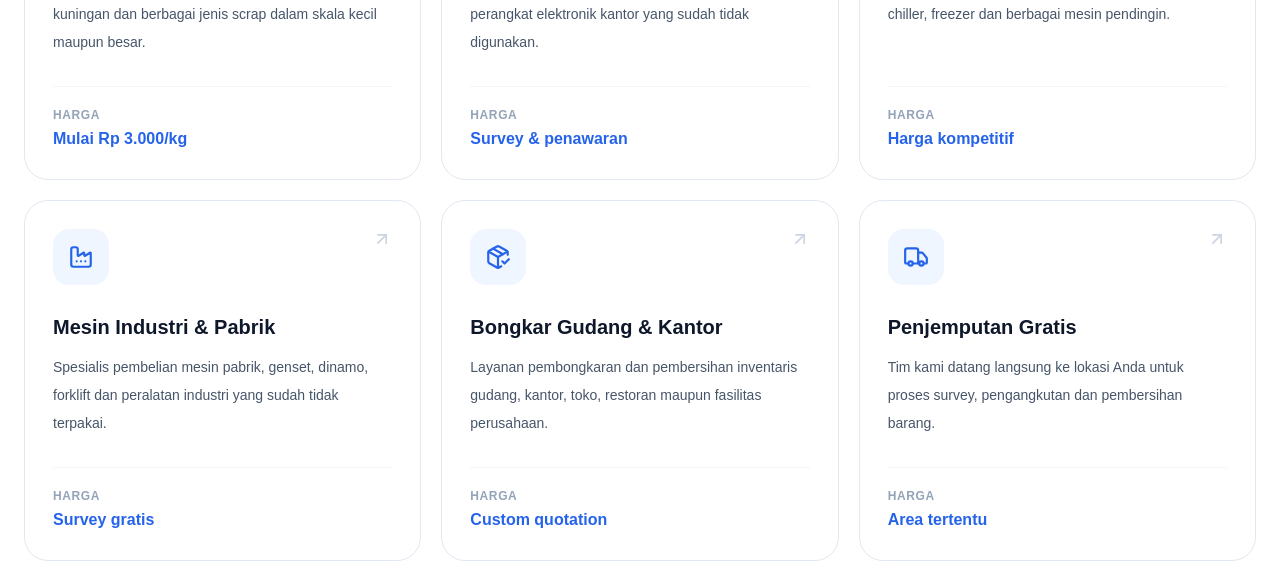
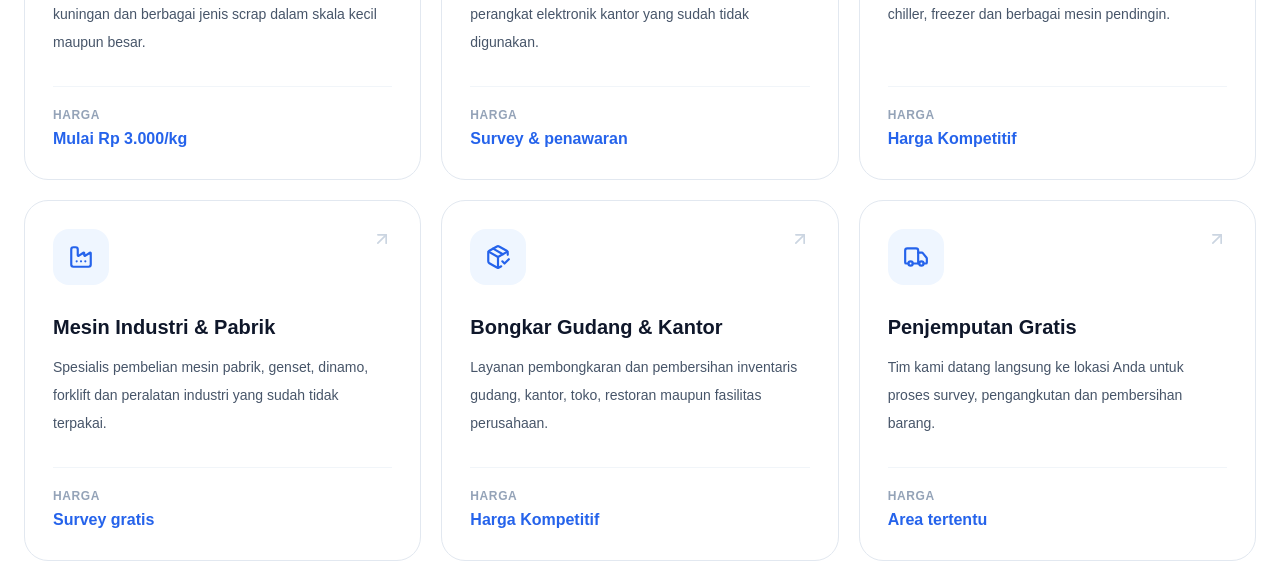
Before and after one commit to galangsopyan/Limbah_Mangkujaya, a Next.js app: page / in a window 1280 px wide. Shown: the part 2180-2762 px from the top of the page. Built offline with nearby package versions, Linux system fonts and the light colour scheme.

Commit message:
Perbaiki ukuran teks

```diff
--- a/components/landing-page.tsx
+++ b/components/landing-page.tsx
@@ -109,7 +109,7 @@ const services = [
     title: "AC & Mesin Pendingin",
     description:
       "Pembelian dan pembongkaran AC split, AC standing, chiller, freezer dan berbagai mesin pendingin.",
-    price: "Harga kompetitif",
+    price: "Harga Kompetitif",
   },
   {
     icon: Factory,
@@ -123,7 +123,7 @@ const services = [
     title: "Bongkar Gudang & Kantor",
     description:
       "Layanan pembongkaran dan pembersihan inventaris gudang, kantor, toko, restoran maupun fasilitas perusahaan.",
-    price: "Custom quotation",
+    price: "Harga Kompetitif",
   },
   {
     icon: Truck,
```
